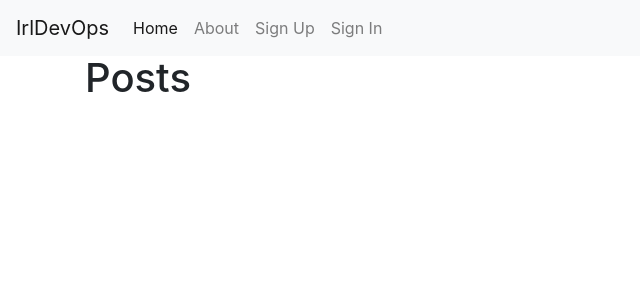
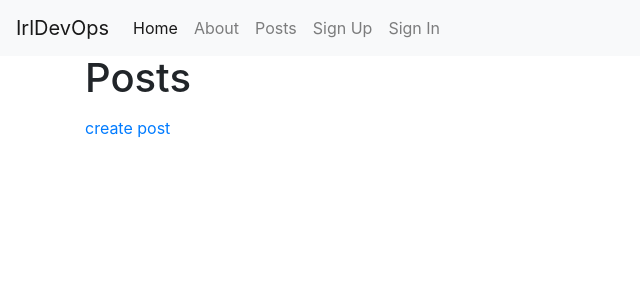
Before and after one commit to brianbola90/DjangoIRL, a Django app: page /blog/post/ in a window 1280 px wide. Shown: the top 300 px of the page, without its empty margins (0-640 px from the left). Run offline with Django 3.2, Linux system fonts and the light colour scheme; data that the repository does not hold is empty; some libraries are stand-ins or nearby versions.

Commit message:
comments improvements

```diff
--- a/irldevops/blog/views.py
+++ b/irldevops/blog/views.py
@@ -56,7 +56,7 @@ class PostDeleteView(ObjectOwnerMixin, LoginRequiredMixin, DeleteView):
     success_url = reverse_lazy('blog:list')
 
 
-class CommentView(CreateView):
+class CommentView(LoginRequiredMixin, CreateView):
     form_class = CommentForm
     template_name = 'blog/comment.html'
 
--- a/irldevops/templates/base.html
+++ b/irldevops/templates/base.html
@@ -16,7 +16,6 @@
     {% block css %}
     <!-- Latest compiled and minified Bootstrap 4 beta CSS -->
     <link rel="stylesheet" href="https://maxcdn.bootstrapcdn.com/bootstrap/4.0.0-beta/css/bootstrap.min.css" integrity="sha384-/Y6pD6FV/Vv2HJnA6t+vslU6fwYXjCFtcEpHbNJ0lyAFsXTsjBbfaDjzALeQsN6M" crossorigin="anonymous">
-
     <!-- Your stuff: Third-party CSS libraries go here -->
     {% compress css %}
     <!-- This file stores project-specific CSS -->
@@ -38,10 +37,13 @@
         <div class="collapse navbar-collapse" id="navbarSupportedContent">
           <ul class="navbar-nav mr-auto">
             <li class="nav-item active">
-              <a class="nav-link" href="{% url 'blog:list' %}">Home <span class="sr-only">(current)</span></a>
+              <a class="nav-link" href="{% url 'home' %}">Home <span class="sr-only">(current)</span></a>
             </li>
             <li class="nav-item">
               <a class="nav-link" href="{% url 'about' %}">About</a>
+            </li>
+            <li>
+              <a class="nav-link" href="{% url 'blog:list' %}">Posts</a>
             </li>
             {% if request.user.is_authenticated %}
               <li class="nav-item">
--- a/irldevops/templates/blog/post_list.html
+++ b/irldevops/templates/blog/post_list.html
@@ -1,15 +1,13 @@
 {% extends 'base.html' %}
 {% block content%}
 <h1>Posts</h1>
-
 <ul>
   {% for post in object_list %}
   <li>
-    <h1>Post</h1>
-    <p>{{ post.title }}</p>
-    <a href="{% url 'blog:detail' pk=post.pk %}">Comments: {{ post.comments.count }}</a>
+    <a href="{% url 'blog:detail' pk=post.pk %}">{{ post.title }}</a>
+    <p>Comments: {{ post.comments.count }}</p>
   </li>
   {% endfor %}
 </ul>
-
+<a href="{% url 'blog:create'%}"><span>create post</span></a>
 {% endblock content %}
```
